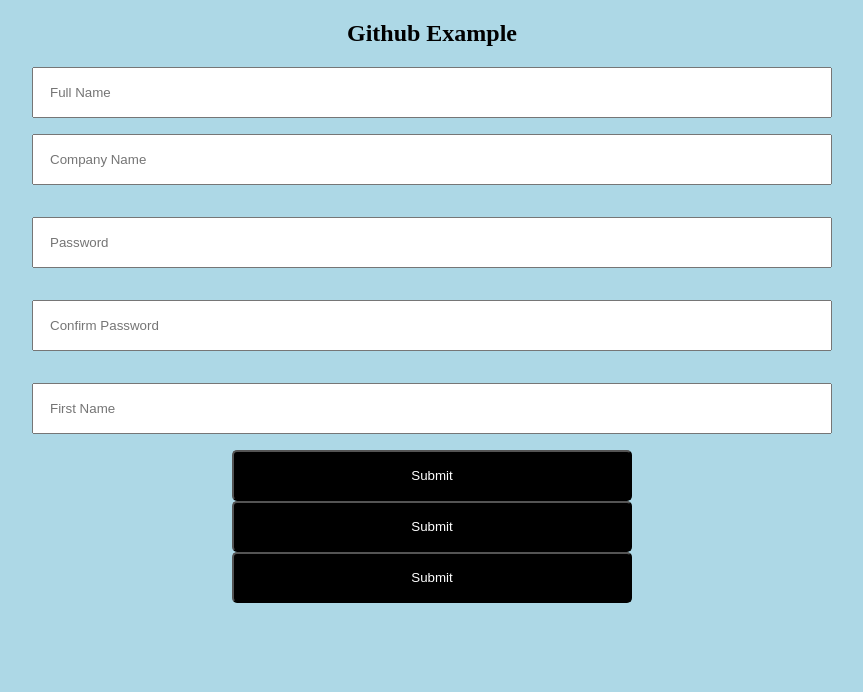
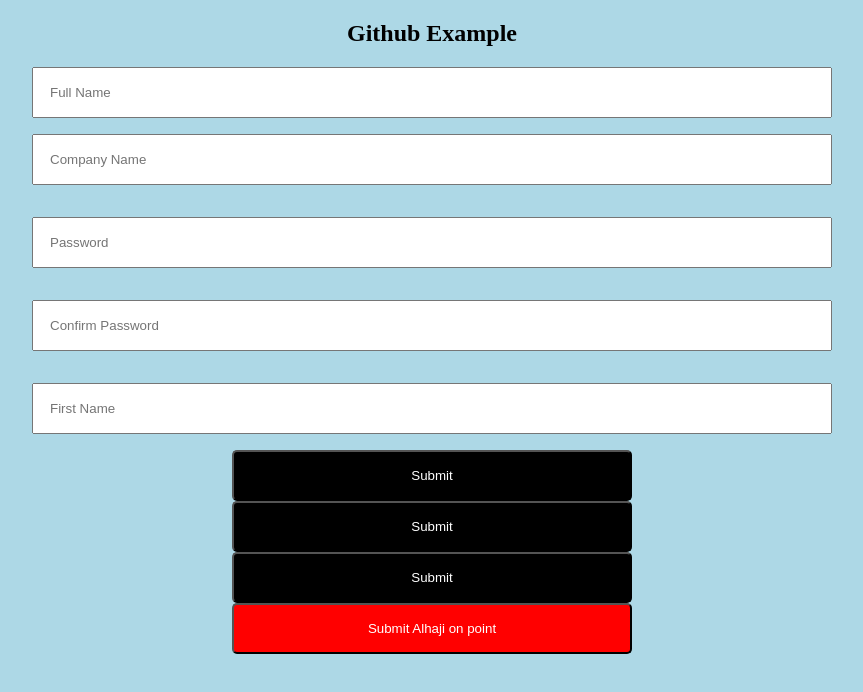
Before and after one commit to ngozi-ekekwe/waec_demo, a plain HTML site: page index.html in a window 1280 px wide. Shown: the whole page, without its empty margins (208-1071 px from the left). Drawn offline with Linux system fonts and the light colour scheme.

Commit message:
my red button

```diff
--- a/index.css
+++ b/index.css
@@ -38,3 +38,7 @@ button {
   cursor: pointer;
   margin: auto;
 }
+
+.git-button {
+  background-color: red;
+}
--- a/index.html
+++ b/index.html
@@ -24,6 +24,7 @@
             <button>Submit</button>
             <button>Submit</button>
             <button>Submit</button>
+           <button class="git-button">Submit Alhaji on point</button>
           </div>
         </form>
 
```
